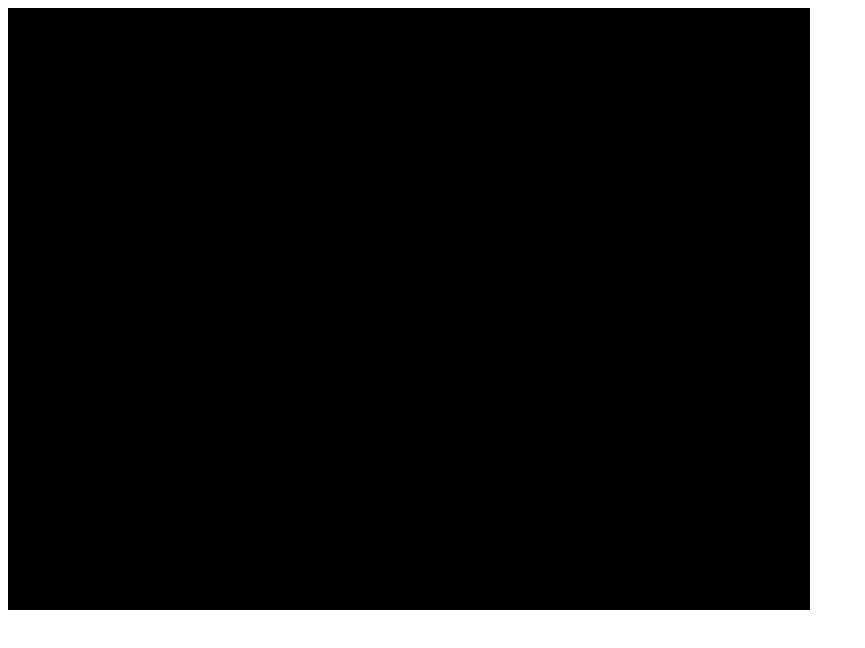
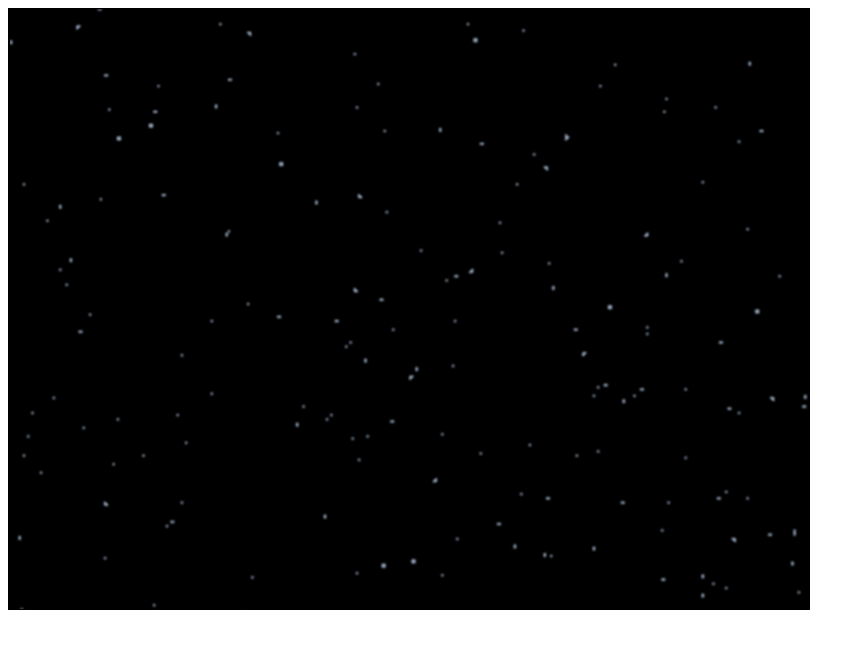
Before and after one commit to johnnyvdberg/asteroidsgame, a plain HTML site: page html5/fx/index.html in a window 1280 px wide. Shown: the whole page, without its empty margins (0-865 px from the left). Drawn offline with Linux system fonts and the light colour scheme.

Commit message:
Speedwarp effect test

```diff
--- a/html5/fx/index.html
+++ b/html5/fx/index.html
@@ -5,7 +5,7 @@
 <canvas id="canvas" width="800" height="600" style="border:1px solid #000000;">
 Your browser does not support the HTML5 canvas tag.
 </canvas>
-<script src="particle.js"></script>
+<script src="speedwarp.js"></script>
 
 </body>
 </html>
--- /dev/null
+++ b/html5/fx/speedwarp.js
@@ -0,0 +1,48 @@
+window.onload = function(){
+	var canvas = document.getElementById("canvas")
+	var context = canvas.getContext("2d");
+
+	//Make canvas occupy the full page
+	var W = 800, H = 600;
+	canvas.width = W;
+	canvas.height = H;
+	var img = new Image();
+	img.src = 'star.png'
+
+	var warp = new image();
+
+
+	function image()
+	{
+		//Speed, life, location, life, colors
+		//Speed range = -1 to 1
+		this.speed = {x: -1+Math.random()*2, y: -1+Math.random()*2}
+
+		//Location = center of the screen
+		this.location = {x: W/2, y: H/2};
+
+		//Colors
+		this.r = Math.round((Math.random()*200)+55);
+		this.g = Math.round((Math.random()*200)+55);
+		this.b = Math.round((Math.random()*200)+55);
+	}
+
+	function draw()
+	{
+		context.fillStyle = 'black';
+		context.fillRect(0,0,W,H);
+		//context.globalCompositeOperation = "source-atop";
+		//Load base background
+		//context.drawImage(img, 0, 0, img.width, img.height);
+
+		//Load oscillating image
+		context.drawImage(img, warp.speed.x, warp.speed.y, img.width, img.height);
+		//New value
+		var time = (new Date()).getTime();
+		warp.speed.x = Math.sin(time / 30) * 1.3 + 0.5;
+		warp.speed.y = -Math.sin(time / 30) * 1.3 + 0.5;
+		console.log('Speed ' + warp.speed.x + ',' + warp.speed.y);
+	}
+
+	setInterval(draw,33);
+}
```
Also changed, not shown: html5/fx/star.png (added).
